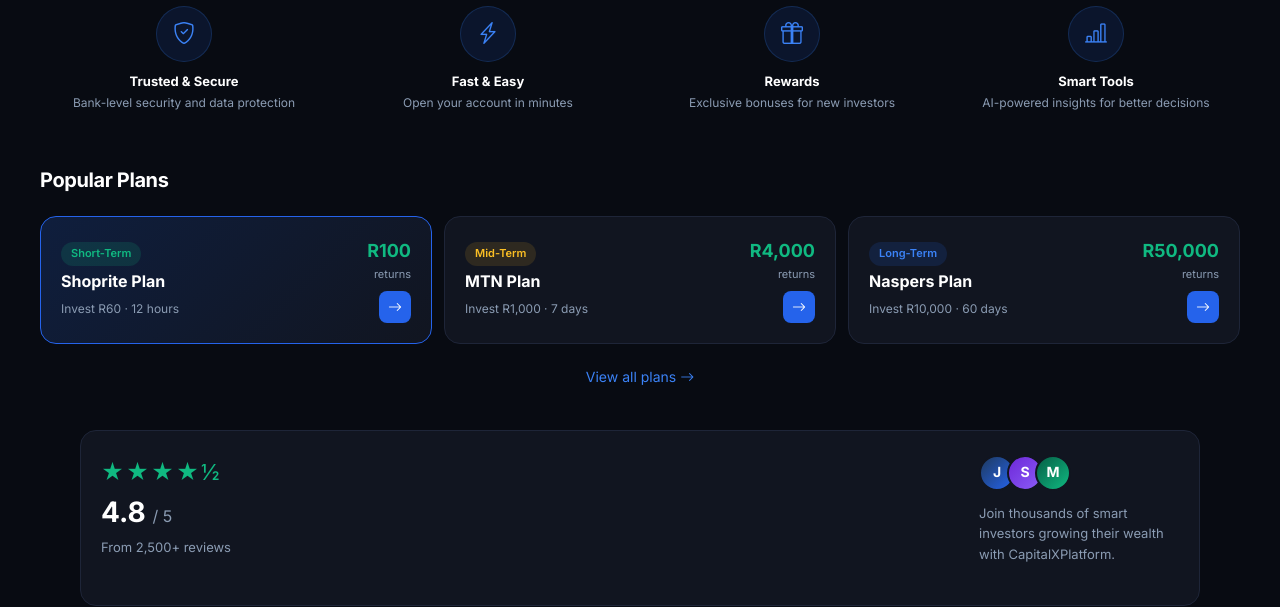
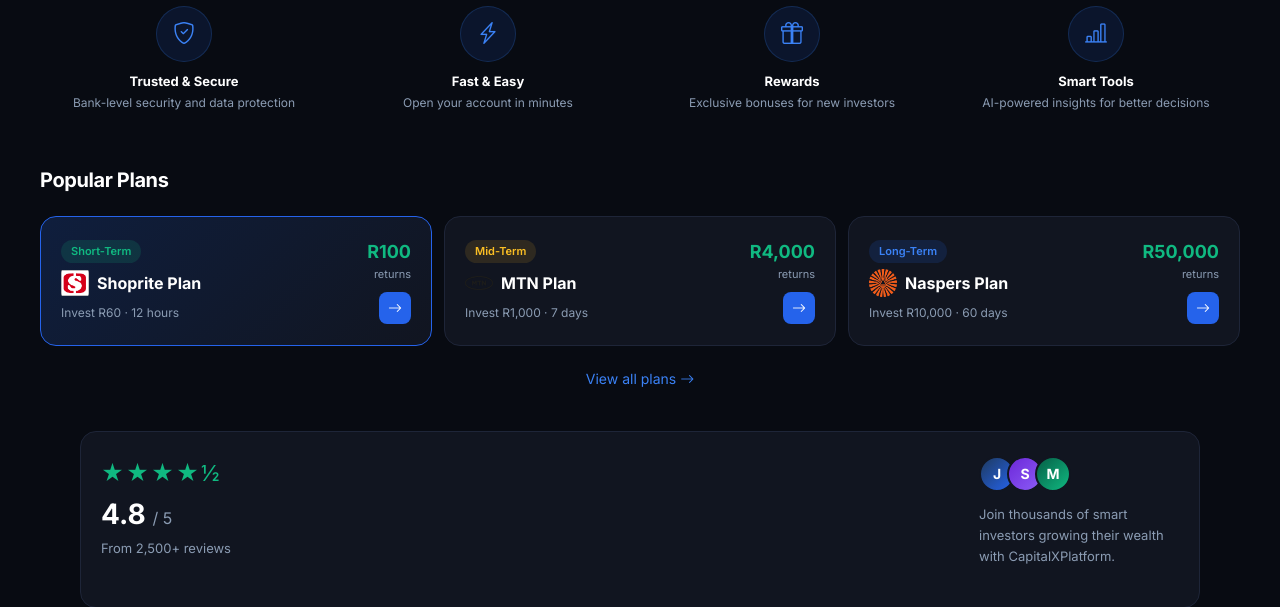
Before and after one commit to VarsityPlug0/CapitalX-RTN, a Django app: page / in a window 1280 px wide. Shown: the part 866-1473 px from the top of the page. Run offline with Django 5.2, Linux system fonts and the light colour scheme; data comes from the database, SQL or seed files in the repository.

Commit message:
Add company logos to landing page plan cards

```diff
--- a/core/templates/core/home.html
+++ b/core/templates/core/home.html
@@ -501,7 +501,10 @@
     <div class="cx-plan-card featured">
       <div class="cx-plan-left">
         <div class="cx-plan-badge short">Short-Term</div>
-        <h4>Shoprite Plan</h4>
+        <div style="display:flex;align-items:center;gap:8px;margin-bottom:2px;">
+          <img src="{% static 'images/logos/shoprite.png' %}" alt="Shoprite" style="width:28px;height:28px;object-fit:contain;border-radius:4px;">
+          <h4 style="margin:0;">Shoprite Plan</h4>
+        </div>
         <span>Invest R60 · 12 hours</span>
       </div>
       <div class="cx-plan-right">
@@ -513,7 +516,10 @@
     <div class="cx-plan-card">
       <div class="cx-plan-left">
         <div class="cx-plan-badge mid">Mid-Term</div>
-        <h4>MTN Plan</h4>
+        <div style="display:flex;align-items:center;gap:8px;margin-bottom:2px;">
+          <img src="{% static 'images/logos/mtn.png' %}" alt="MTN" style="width:28px;height:28px;object-fit:contain;border-radius:4px;">
+          <h4 style="margin:0;">MTN Plan</h4>
+        </div>
         <span>Invest R1,000 · 7 days</span>
       </div>
       <div class="cx-plan-right">
@@ -525,7 +531,10 @@
     <div class="cx-plan-card">
       <div class="cx-plan-left">
         <div class="cx-plan-badge long">Long-Term</div>
-        <h4>Naspers Plan</h4>
+        <div style="display:flex;align-items:center;gap:8px;margin-bottom:2px;">
+          <img src="{% static 'images/logos/naspers.png' %}" alt="Naspers" style="width:28px;height:28px;object-fit:contain;border-radius:4px;">
+          <h4 style="margin:0;">Naspers Plan</h4>
+        </div>
         <span>Invest R10,000 · 60 days</span>
       </div>
       <div class="cx-plan-right">
```
